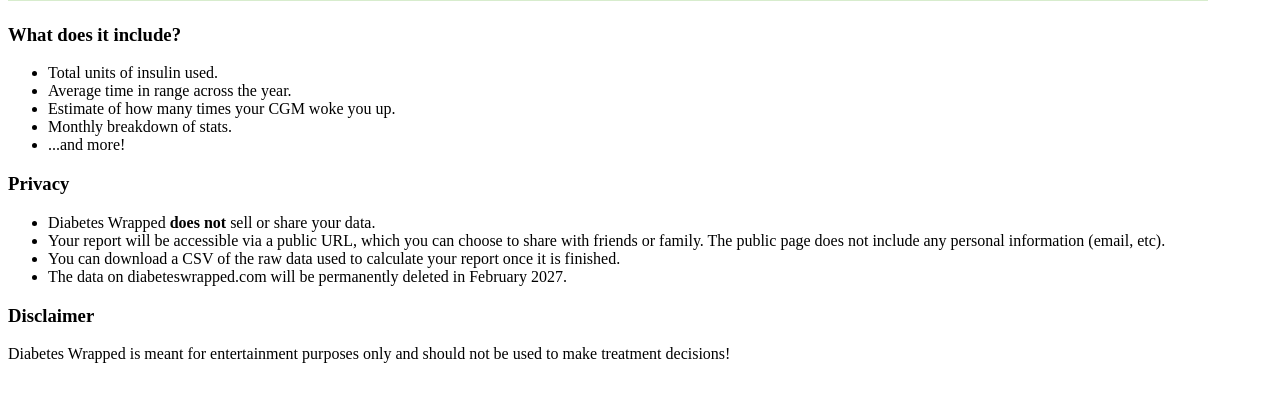
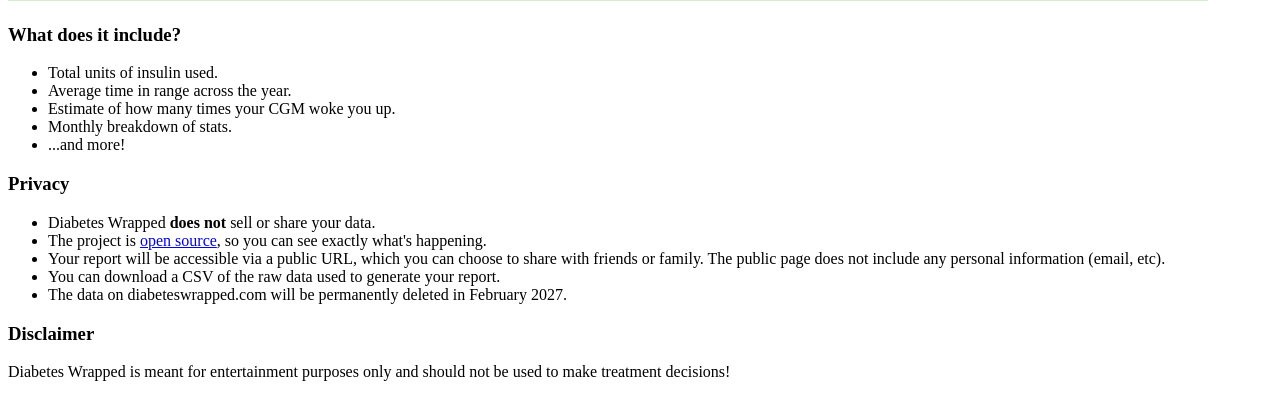
Before and after one commit to zackfern/diabetes-wrapped, a Rails app: page / in a window 1280 px wide. Shown: the part 2105-2502 px from the top of the page. Before the commit the page ends 2468 px from the top, so only its background shows below. Run offline with Rails 7, Linux system fonts and the light colour scheme; some libraries are stand-ins or nearby versions.

Commit message:
Update homepage to link to repo

```diff
--- a/app/views/site/index.html.erb
+++ b/app/views/site/index.html.erb
@@ -32,10 +32,14 @@
   <ul>
     <li>Diabetes Wrapped <b>does not</b> sell or share your data.</li>
     <li>
+      The project is <a href="https://github.com/zackfern/diabetes-wrapped" target="_blank">open source</a>,
+      so you can see exactly what's happening.
+    </li>
+    <li>
       Your report will be accessible via a public URL, which you can choose to share with friends or family.
       The public page does not include any personal information (email, etc).
     </li>
-    <li>You can download a CSV of the raw data used to calculate your report once it is finished.</li>
+    <li>You can download a CSV of the raw data used to generate your report.</li>
     <li>The data on diabeteswrapped.com will be permanently deleted in February 2027.</li>
   </ul>
 </p>
```
